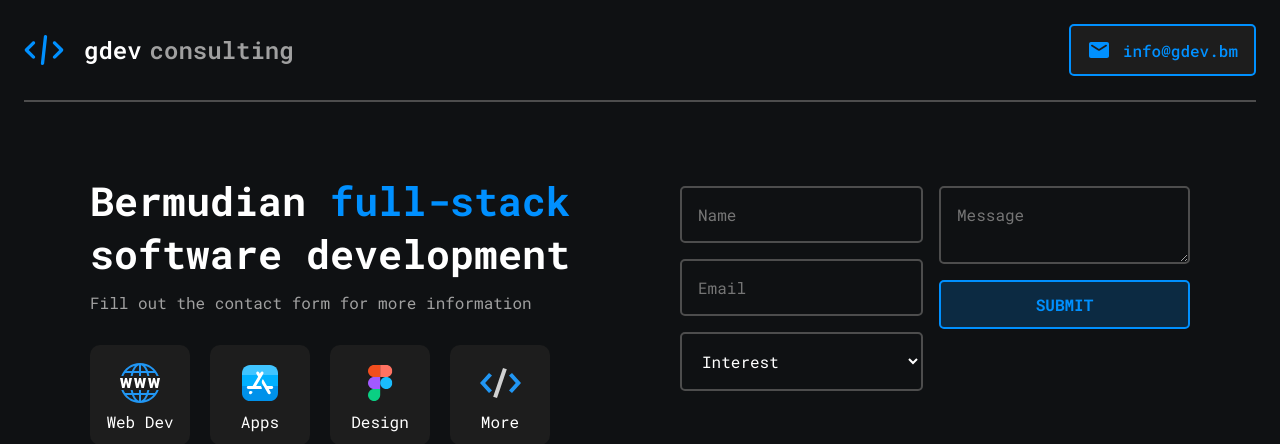
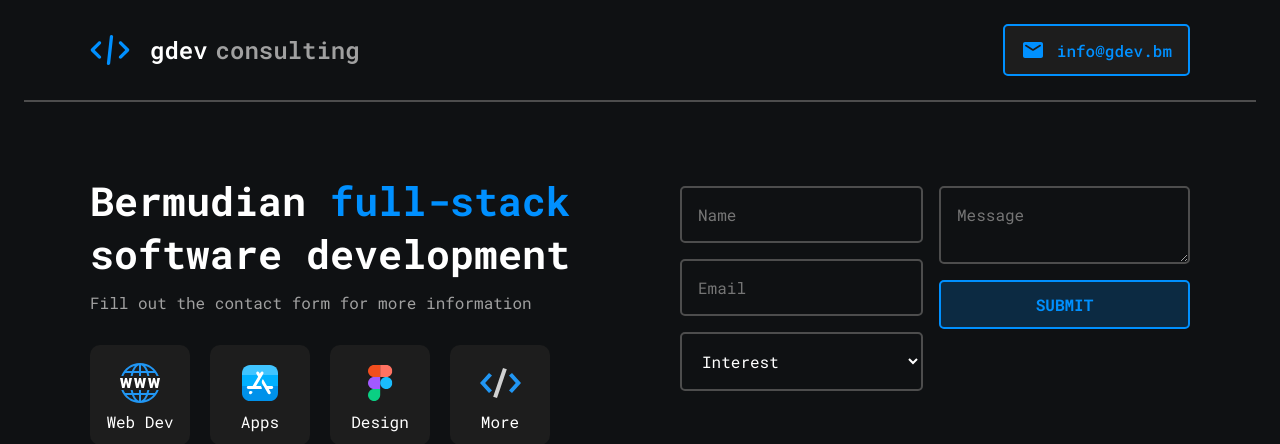
Before and after one commit to gdev-bm/gdev, a Flask app: page / in a window 1280 px wide. Shown: the top 444 px of the page. Run offline with Flask 2, Linux system fonts and the light colour scheme.

Commit message:
header stuff

```diff
--- a/app/static/style.css
+++ b/app/static/style.css
@@ -116,6 +116,12 @@ header {
 	left: 24px;
 	right: 24px;
 	background-color: #0F1113;
+}
+
+header > .row {
+	max-width: 1100px;
+	margin: 0 auto;
+	width: 100%;
 }
 
 header .button {
--- a/app/templates/index.html.j2
+++ b/app/templates/index.html.j2
@@ -14,6 +14,7 @@
 	<body>
 		<div id="content">
 			<header>
+				<div class="row">
 					<div id="logo">
 						{{ icon('logo')|safe }}
 						gdev<span>consulting</span>
@@ -22,6 +23,7 @@
 						{{ icon('mail')|safe }}
 						info@gdev.bm
 					</a>
+				</div>
 			</header>
 			<div id="splash">
 				<div id="splash-content">
```
Lines whose indentation alone changed are shown as unchanged.
